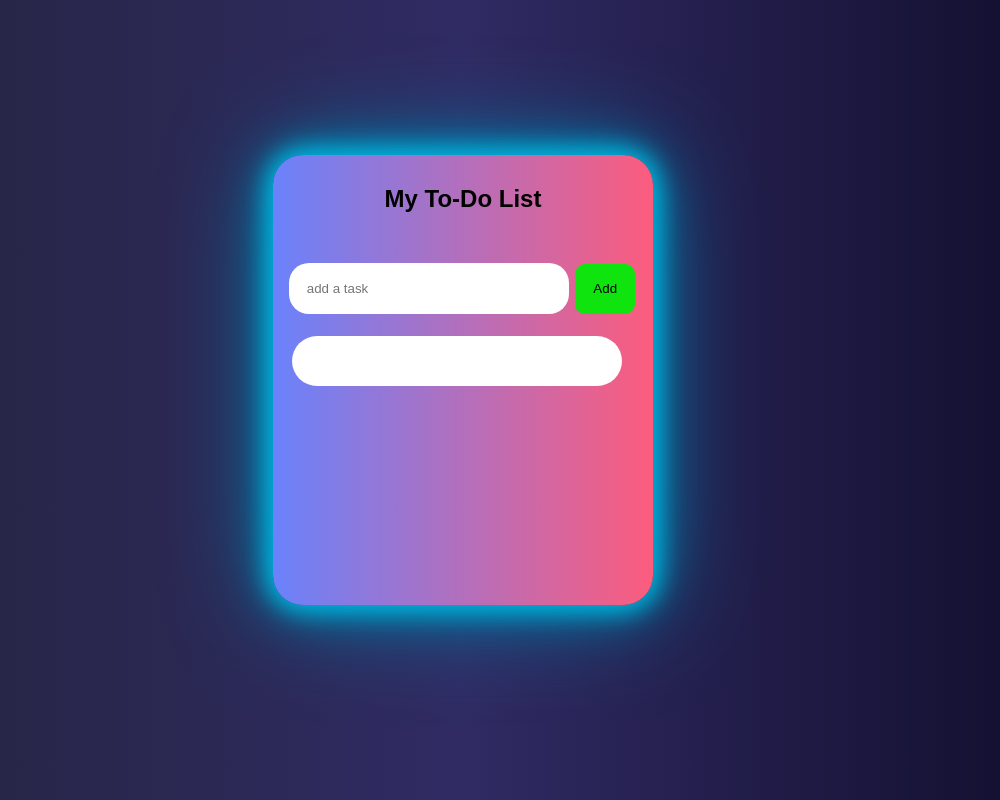
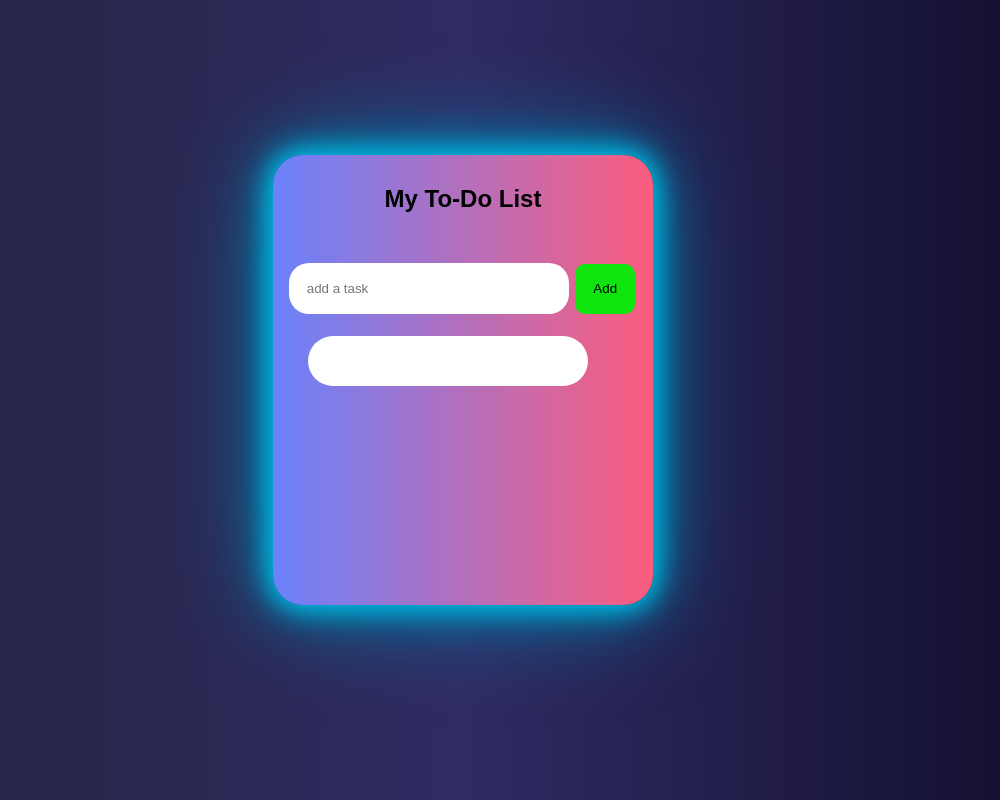
Before and after one commit to BamaCharanChhandogi/To-Do-List, a plain HTML site: page index.html in a window 1280 px wide. Shown: the whole page, without its empty margins (177-1177 px from the left). Drawn offline with Linux system fonts and the light colour scheme.

Commit message:
update CSS

```diff
--- a/asset/style.css
+++ b/asset/style.css
@@ -73,12 +73,13 @@ button {
 }
 #task {
   border-radius: 30px;
-  width: 330px;
+  width: 280px;
   position: relative;
   background-color: #ffffff;
   padding: 25px 15px;
   margin-top: 20px;
-  left: 19px;
+  margin-bottom: 15px;
+  left: 35px;
 }
 .task {
   display: flex;
```
